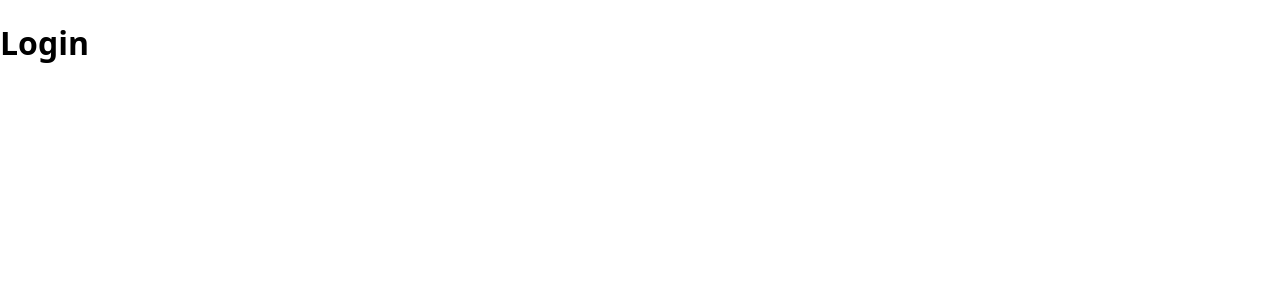
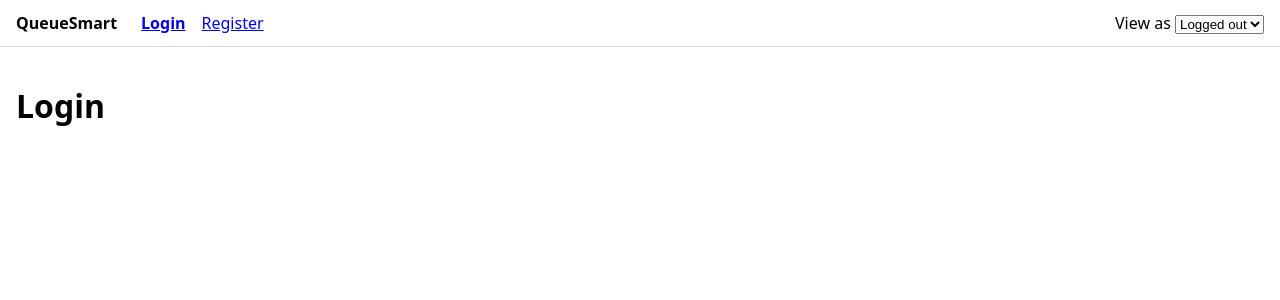
Before and after one commit to tommy-truo/queue-smart, a React (Vite) app in the folder frontend/: page /login in a window 1280 px wide. Shown: the top 300 px of the page. Built offline with nearby package versions, Linux system fonts and the light colour scheme.

Commit message:
Add fake current-user context, layout with role-based nav, and route guards

```diff
--- a/frontend/src/App.tsx
+++ b/frontend/src/App.tsx
@@ -1,4 +1,7 @@
 import { Navigate, Route, Routes } from 'react-router'
+import { homePath, useAuth } from './auth/AuthContext.ts'
+import RequireRole from './auth/RequireRole.tsx'
+import Layout from './components/Layout.tsx'
 import Login from './pages/auth/Login.tsx'
 import Register from './pages/auth/Register.tsx'
 import UserDashboard from './pages/user/UserDashboard.tsx'
@@ -10,23 +13,36 @@ import ServiceManagement from './pages/admin/ServiceManagement.tsx'
 import QueueManagement from './pages/admin/QueueManagement.tsx'
 import EmployeeQueue from './pages/employee/EmployeeQueue.tsx'
 
+function Home() {
+  const { role } = useAuth()
+  return <Navigate to={role ? homePath[role] : '/login'} replace />
+}
+
 export default function App() {
   return (
     <Routes>
-      <Route path="/" element={<Navigate to="/login" replace />} />
+      <Route element={<Layout />}>
+        <Route path="/" element={<Home />} />
         <Route path="/login" element={<Login />} />
         <Route path="/register" element={<Register />} />
 
+        <Route element={<RequireRole role="user" />}>
           <Route path="/dashboard" element={<UserDashboard />} />
           <Route path="/join" element={<JoinQueue />} />
           <Route path="/status" element={<QueueStatus />} />
           <Route path="/history" element={<History />} />
+        </Route>
 
+        <Route element={<RequireRole role="admin" />}>
           <Route path="/admin" element={<AdminDashboard />} />
           <Route path="/admin/services" element={<ServiceManagement />} />
           <Route path="/admin/queue" element={<QueueManagement />} />
+        </Route>
 
+        <Route element={<RequireRole role="employee" />}>
           <Route path="/employee" element={<EmployeeQueue />} />
+        </Route>
+      </Route>
     </Routes>
   )
 }
--- /dev/null
+++ b/frontend/src/auth/AuthContext.ts
@@ -0,0 +1,22 @@
+import { createContext, useContext } from 'react'
+
+export type Role = 'user' | 'admin' | 'employee'
+
+export const homePath: Record<Role, string> = {
+  user: '/dashboard',
+  admin: '/admin',
+  employee: '/employee',
+}
+
+type AuthContextValue = {
+  role: Role | null
+  setRole: (role: Role | null) => void
+}
+
+export const AuthContext = createContext<AuthContextValue | null>(null)
+
+export function useAuth() {
+  const value = useContext(AuthContext)
+  if (!value) throw new Error('useAuth must be used inside <AuthProvider>')
+  return value
+}
--- /dev/null
+++ b/frontend/src/auth/AuthProvider.tsx
@@ -0,0 +1,23 @@
+import { useState, type ReactNode } from 'react'
+import { AuthContext, homePath, type Role } from './AuthContext.ts'
+
+const STORAGE_KEY = 'queuesmart.role'
+
+function loadRole(): Role | null {
+  const stored = localStorage.getItem(STORAGE_KEY)
+  return stored && stored in homePath ? (stored as Role) : null
+}
+
+// Stand-in for real authentication: the current role is just remembered
+// in localStorage. The Login screen and the API replace this later.
+export default function AuthProvider({ children }: { children: ReactNode }) {
+  const [role, setRoleState] = useState<Role | null>(loadRole)
+
+  function setRole(next: Role | null) {
+    if (next) localStorage.setItem(STORAGE_KEY, next)
+    else localStorage.removeItem(STORAGE_KEY)
+    setRoleState(next)
+  }
+
+  return <AuthContext value={{ role, setRole }}>{children}</AuthContext>
+}
--- /dev/null
+++ b/frontend/src/auth/RequireRole.tsx
@@ -0,0 +1,8 @@
+import { Navigate, Outlet } from 'react-router'
+import { homePath, useAuth, type Role } from './AuthContext.ts'
+
+export default function RequireRole({ role: required }: { role: Role }) {
+  const { role } = useAuth()
+  if (role === required) return <Outlet />
+  return <Navigate to={role ? homePath[role] : '/login'} replace />
+}
--- /dev/null
+++ b/frontend/src/components/Layout.tsx
@@ -0,0 +1,64 @@
+import { NavLink, Outlet, useNavigate } from 'react-router'
+import { homePath, useAuth, type Role } from '../auth/AuthContext.ts'
+
+type NavItem = { to: string; label: string }
+
+const guestNav: NavItem[] = [
+  { to: '/login', label: 'Login' },
+  { to: '/register', label: 'Register' },
+]
+
+const navByRole: Record<Role, NavItem[]> = {
+  user: [
+    { to: '/dashboard', label: 'Dashboard' },
+    { to: '/join', label: 'Join Queue' },
+    { to: '/status', label: 'Queue Status' },
+    { to: '/history', label: 'History' },
+  ],
+  admin: [
+    { to: '/admin', label: 'Dashboard' },
+    { to: '/admin/services', label: 'Services' },
+    { to: '/admin/queue', label: 'Queues' },
+  ],
+  employee: [{ to: '/employee', label: 'Queue' }],
+}
+
+export default function Layout() {
+  const { role, setRole } = useAuth()
+  const navigate = useNavigate()
+
+  function switchRole(next: Role | null) {
+    setRole(next)
+    navigate(next ? homePath[next] : '/login')
+  }
+
+  return (
+    <>
+      <header className="app-header">
+        <strong>QueueSmart</strong>
+        <nav>
+          {(role ? navByRole[role] : guestNav).map((item) => (
+            <NavLink key={item.to} to={item.to} end>
+              {item.label}
+            </NavLink>
+          ))}
+        </nav>
+        <label>
+          View as{' '}
+          <select
+            value={role ?? ''}
+            onChange={(e) => switchRole((e.target.value || null) as Role | null)}
+          >
+            <option value="">Logged out</option>
+            <option value="user">User</option>
+            <option value="admin">Admin</option>
+            <option value="employee">Employee</option>
+          </select>
+        </label>
+      </header>
+      <main>
+        <Outlet />
+      </main>
+    </>
+  )
+}
--- a/frontend/src/index.css
+++ b/frontend/src/index.css
@@ -2,3 +2,25 @@ body {
   margin: 0;
   font-family: system-ui, sans-serif;
 }
+
+.app-header {
+  display: flex;
+  align-items: center;
+  gap: 1.5rem;
+  padding: 0.75rem 1rem;
+  border-bottom: 1px solid #ddd;
+}
+
+.app-header nav {
+  display: flex;
+  flex: 1;
+  gap: 1rem;
+}
+
+.app-header nav a.active {
+  font-weight: bold;
+}
+
+main {
+  padding: 1rem;
+}
--- a/frontend/src/main.tsx
+++ b/frontend/src/main.tsx
@@ -3,11 +3,14 @@ import { createRoot } from 'react-dom/client'
 import { BrowserRouter } from 'react-router'
 import './index.css'
 import App from './App.tsx'
+import AuthProvider from './auth/AuthProvider.tsx'
 
 createRoot(document.getElementById('root')!).render(
   <StrictMode>
     <BrowserRouter>
-      <App />
+      <AuthProvider>
+        <App />
+      </AuthProvider>
     </BrowserRouter>
   </StrictMode>,
 )
```
Lines whose indentation alone changed are shown as unchanged.
